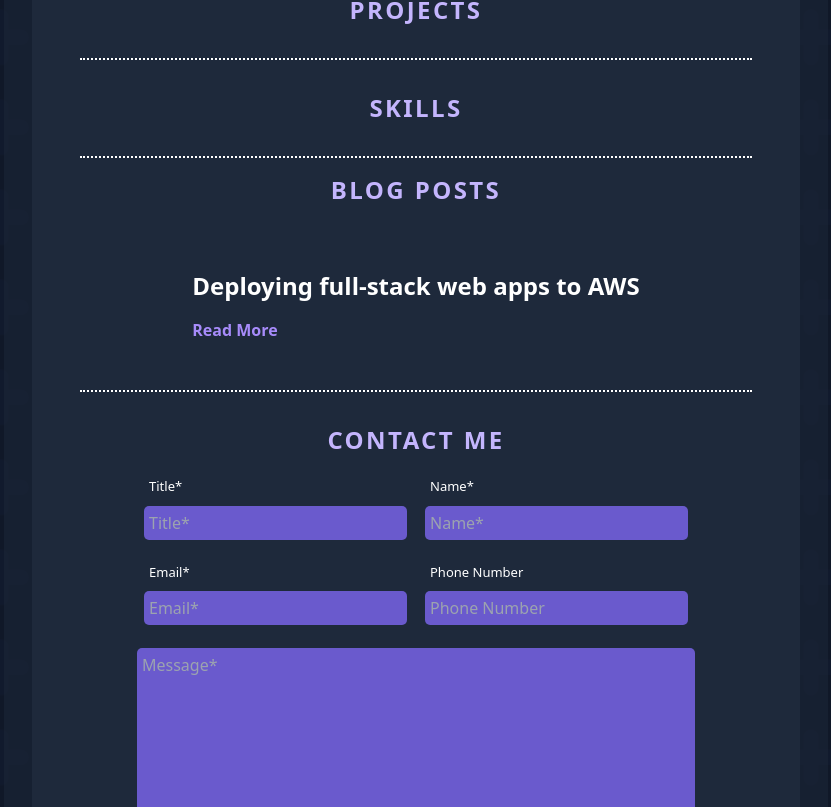
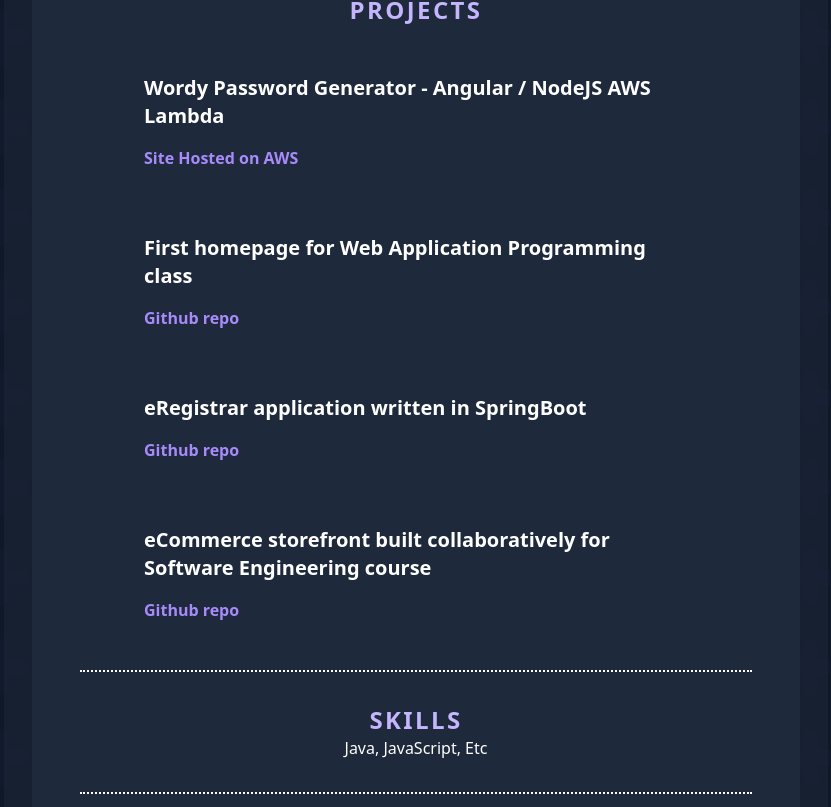
Before and after one commit to rnstphns/portfolio-front-end, an Angular app: page / in a window 1280 px wide. Shown: the part 1253-2060 px from the top of the page, without its empty margins (224-1055 px from the left). Built offline with nearby package versions, Linux system fonts and the light colour scheme.

Commit message:
project links

```diff
--- a/src/app/app.component.html
+++ b/src/app/app.component.html
@@ -76,7 +76,7 @@
           Education
         </h2>
         <p class="text-l sm:text-xl mt-8 leading-relaxed sm:leading-relaxed">
-          education
+            MIU, APP State go here in something pretty
         </p>
       </div>
       <div class="border-b-2 border-dotted border-white w-full mt-8"></div>
@@ -86,6 +86,50 @@
         >
           Projects
         </h2>
+        <div class="grid gap-4 grid-cols-1 text-center mt-8">
+          <a
+            href="#todo"
+            class="flex flex-col justify-start max-w-xl p-4 hover:bg-slate-700 rounded"
+          >
+            <h2 class="text-l sm:text-xl font-bold text-left">
+              Wordy Password Generator - Angular / NodeJS AWS Lambda
+            </h2>
+            <p class="font-bold text-left text-violet-400 mt-4">Site Hosted on AWS</p>
+          </a>
+        </div>
+        <div class="grid gap-4 grid-cols-1 text-center mt-8">
+          <a
+            href="https://github.com/rnstphns/cs472_homepage"
+            class="flex flex-col justify-start max-w-xl p-4 hover:bg-slate-700 rounded"
+          >
+            <h2 class="text-l sm:text-xl font-bold text-left">
+              First homepage for Web Application Programming class
+            </h2>
+            <p class="font-bold text-left text-violet-400 mt-4">Github repo</p>
+          </a>
+        </div>
+        <div class="grid gap-4 grid-cols-1 text-center mt-8">
+          <a
+            href="https://github.com/rnstphns/CS425-SWE-Lab10-eRegistrar"
+            class="flex flex-col justify-start max-w-xl p-4 hover:bg-slate-700 rounded"
+          >
+            <h2 class="text-l sm:text-xl font-bold text-left">
+              eRegistrar application written in SpringBoot
+            </h2>
+            <p class="font-bold text-left text-violet-400 mt-4">Github repo</p>
+          </a>
+        </div>
+        <div class="grid gap-4 grid-cols-1 text-center mt-8">
+          <a
+            href="https://github.com/rnstphns/Game-Shack-Hut"
+            class="flex flex-col justify-start max-w-xl p-4 hover:bg-slate-700 rounded"
+          >
+            <h2 class="text-l sm:text-xl font-bold text-left">
+              eCommerce storefront built collaboratively for Software Engineering course
+            </h2>
+            <p class="font-bold text-left text-violet-400 mt-4">Github repo</p>
+          </a>
+        </div>
       </div>
       <div class="border-b-2 border-dotted border-white w-full mt-8"></div>
       <div id="skills" class="bpx-2 sm:px-12 mx-auto w-full mt-8">
@@ -94,9 +138,11 @@
         >
           Skills
         </h2>
+        <p>Java, JavaScript, Etc</p>
+        <p></p>
       </div>
       <div class="border-b-2 border-dotted border-white w-full mt-8"></div>
-      <div id="posts" class="flex flex-col">
+      <div id="posts" class="px-2 sm:px-12 mx-auto w-full mt-8">
         <h2
           class="text-xl sm:text-2xl font-semibold text-violet-300 tracking-widest uppercase p-4"
         >
```
